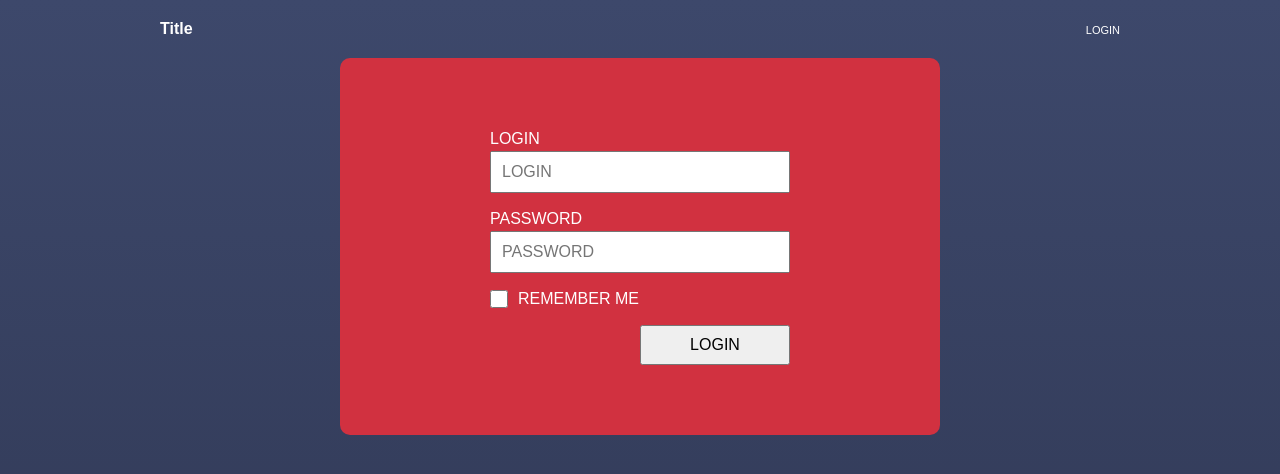
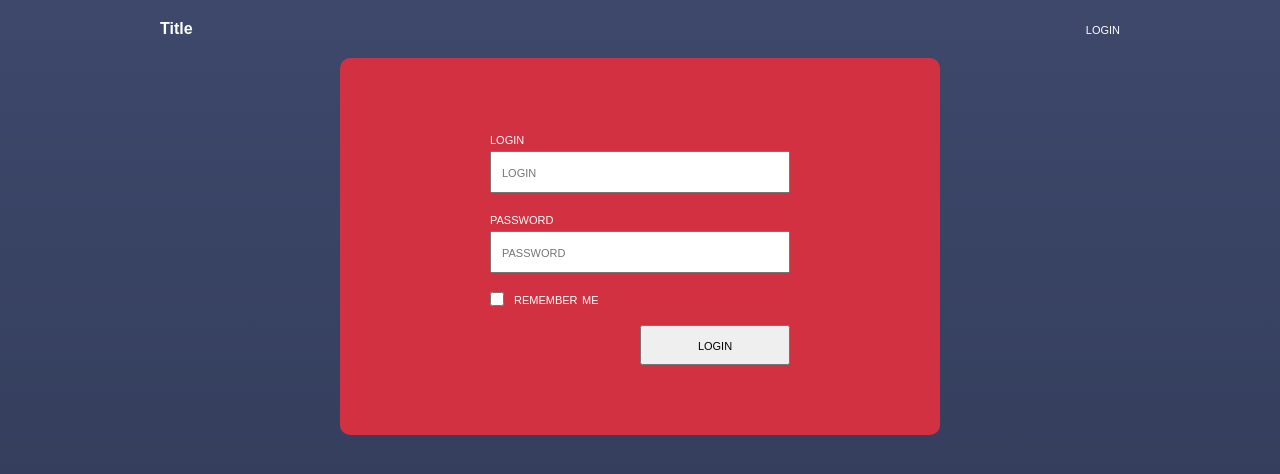
Before and after one commit to akai-org/hackyeah, a React (Create React App) app: page /login in a window 1280 px wide. Shown: the top 474 px of the page. Built offline with nearby package versions, Linux system fonts and the light colour scheme.

Commit message:
Rework LoginForm design

```diff
--- a/src/components/LoginForm.css
+++ b/src/components/LoginForm.css
@@ -15,9 +15,10 @@
 }
 
 .LoginForm label {
-  /* margin: 0 10px; */
   margin: 2px 0;
-  text-transform: uppercase;
+  font-variant: small-caps;
+  text-decoration: none;
+  text-transform: lowercase;
 }
 
 .LoginForm input[type="text"],
@@ -28,13 +29,15 @@
 }
 
 .LoginForm input[type="checkbox"] {
-  width: 18px;
-  height: 18px;
+  width: 14px;
+  height: 14px;
   margin-right: 10px;
 }
 
 input::placeholder {
-  text-transform: uppercase;
+  font-variant: small-caps;
+  text-decoration: none;
+  text-transform: lowercase;
 }
 
 .wrap-input {
@@ -57,5 +60,9 @@ input::placeholder {
 .btn {
   width: 150px;
   height: 40px;
-  text-transform: uppercase;
+  cursor: pointer;
+  outline: none;
+  font-variant: small-caps;
+  text-decoration: none;
+  text-transform: lowercase;
 }
```
